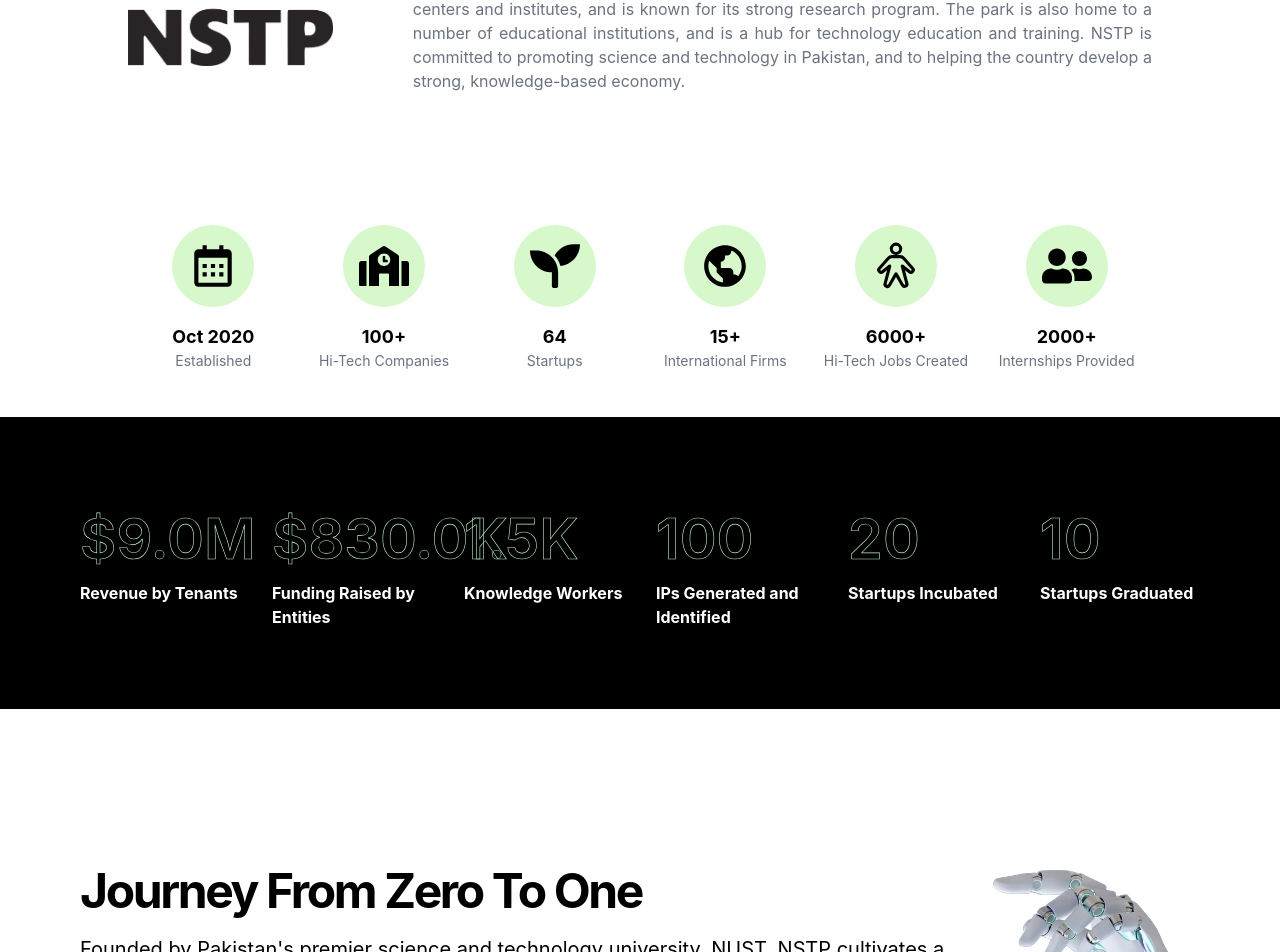
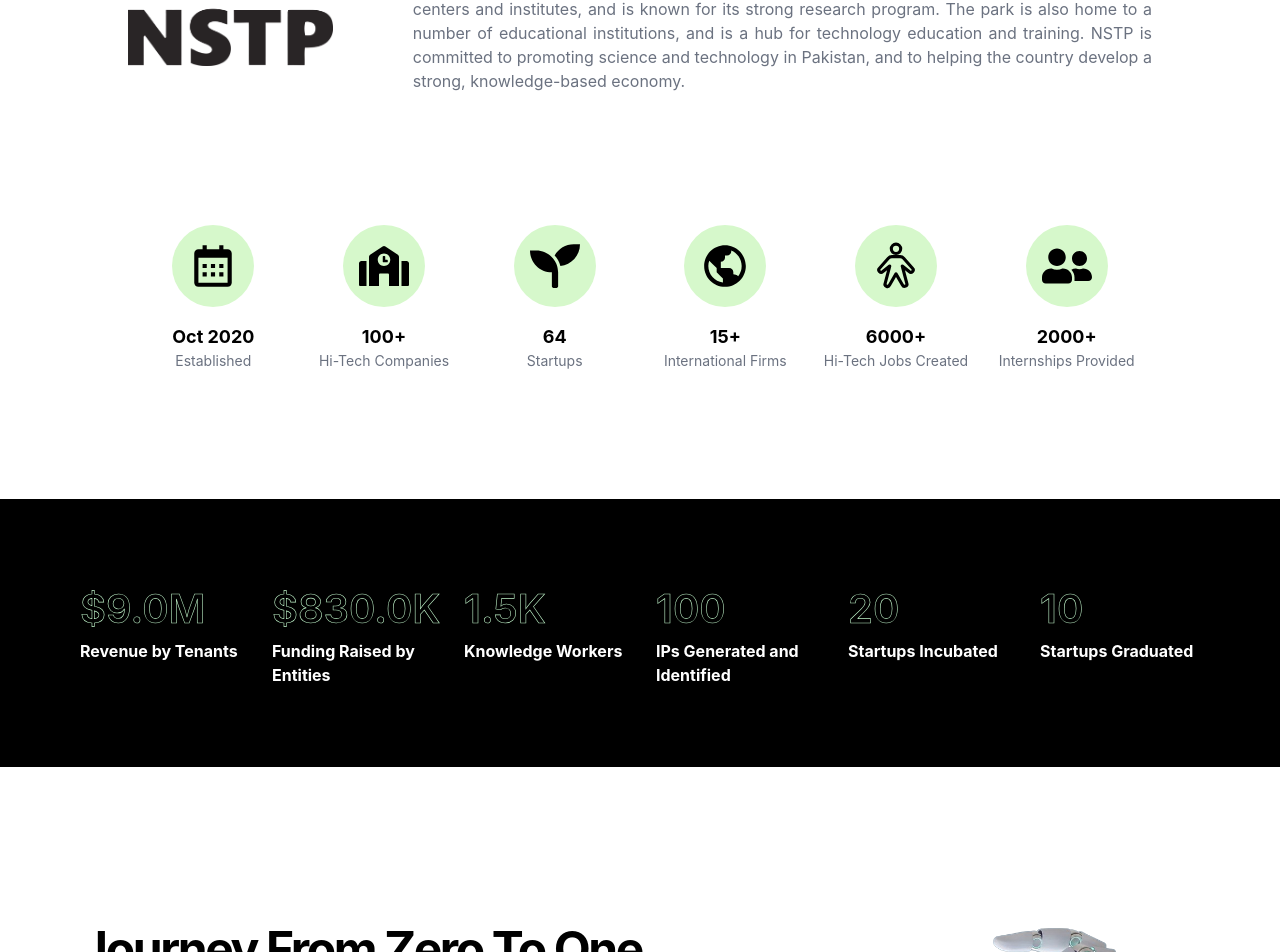
Before and after one commit to Sohaib-Ahmed869/NSTP, a React (Create React App) app: page / in a window 1280 px wide. Shown: the part 1183-2135 px from the top of the page. Built offline with nearby package versions, Linux system fonts and the light colour scheme.

Commit message:
issue resolved

```diff
--- a/src/App.css
+++ b/src/App.css
@@ -1,5 +1,5 @@
 .hollow-text {
-  font-size: 3.5rem; /* Adjust size as needed */
+  font-size: 2.5rem; /* Adjust size as needed */
   font-weight: 600; /* Keep the text bold */
   color: transparent; /* Make the text itself transparent */
   -webkit-text-stroke-width: 0.6px; /* Stroke width */
@@ -81,7 +81,7 @@
 
 @media screen and (max-width: 768px) {
   .hollow-text {
-    font-size: 2rem; /* Adjust size as needed */
+    font-size: 1.5rem; /* Adjust size as needed */
     -webkit-text-stroke-width: 0.6px; /* Stroke width */
   }
   .hollow-text2 {
--- a/src/Home/page.js
+++ b/src/Home/page.js
@@ -59,7 +59,7 @@
 
 const NSTPAbout = () => {
   return (
-    <div className="p-6 lg:p-32 lg:pt-40 lg:h-screen">
+    <div className="p-6 lg:p-32 lg:pt-40 lg:min-h-screen">
       <div className="flex flex-col lg:flex-row lg:justify-between items-center gap-10 lg:gap-20">
         <img
           src={nstplogocolored}
```
